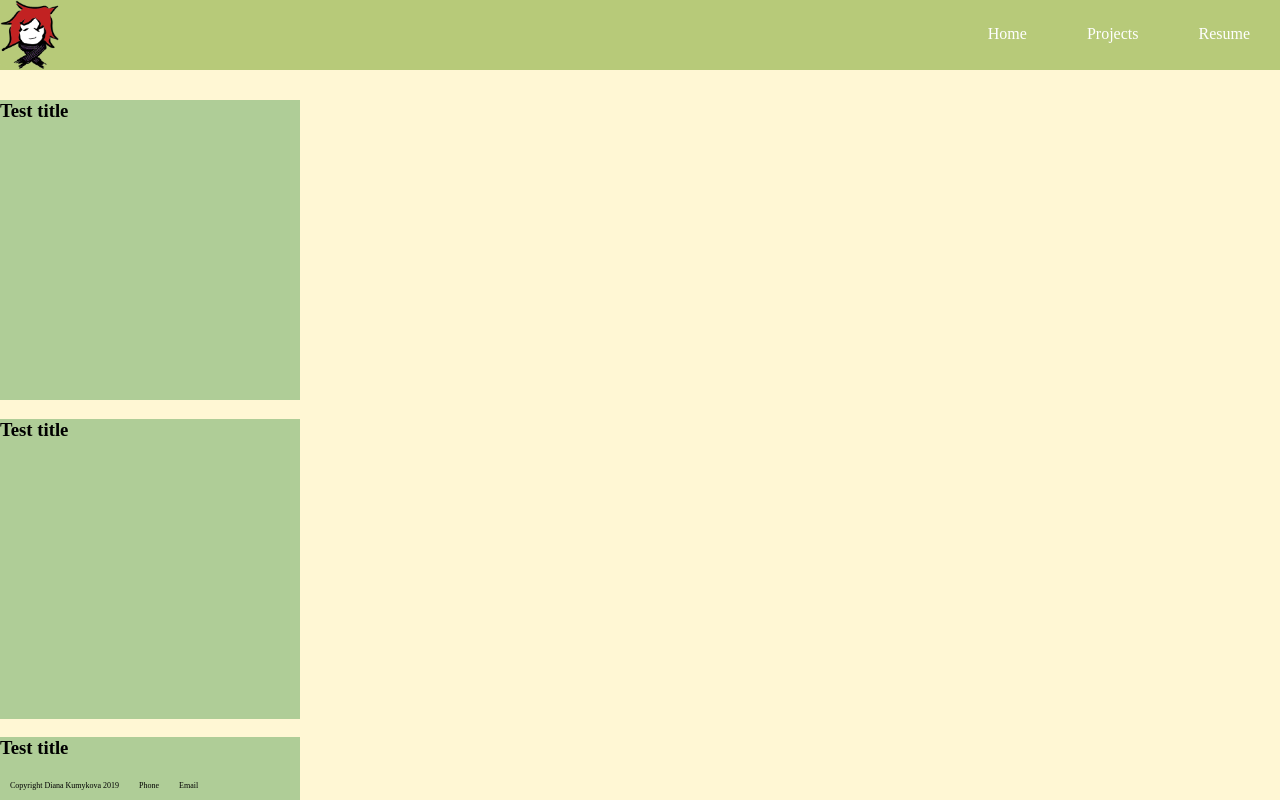
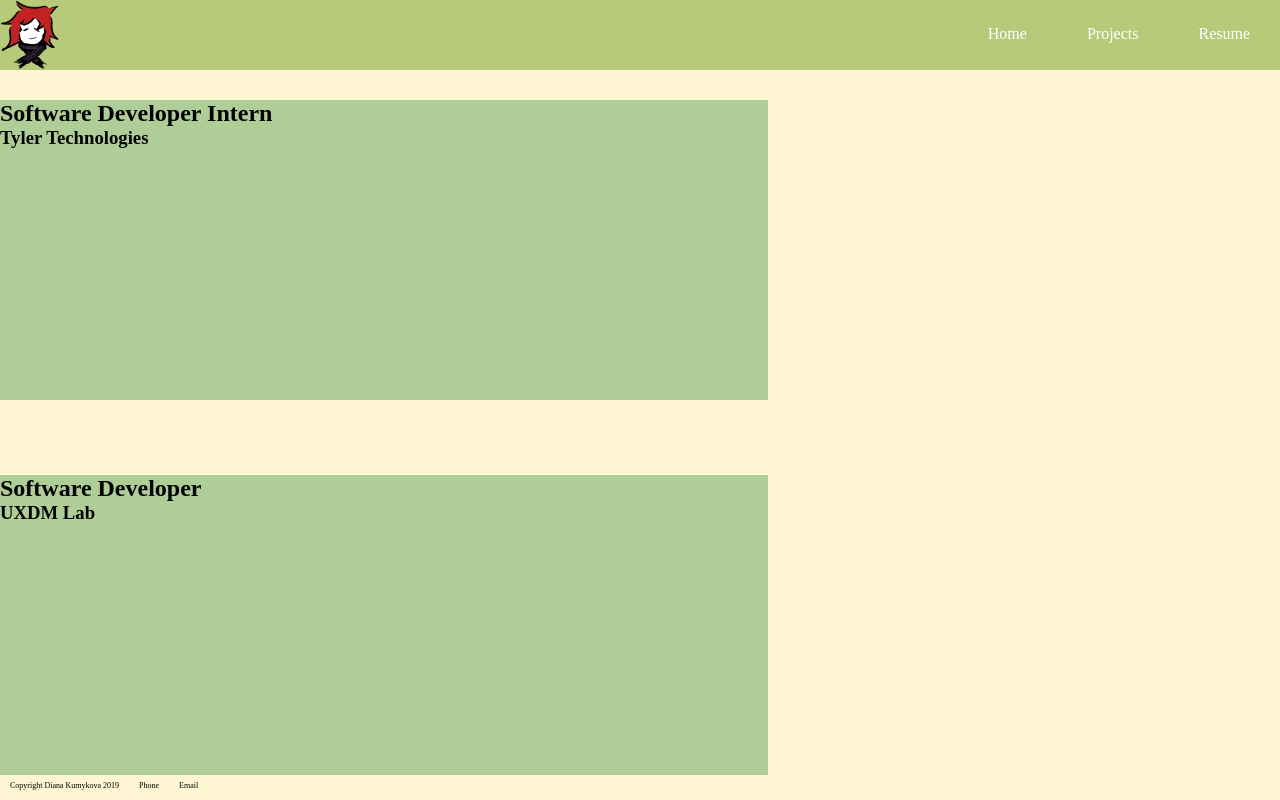
Before and after one commit to dkumykova/dkumykova.github.io, a Vue app: page / in a window 1280 px wide. Both pictures are taken after a click on the item "Projects". Shown: the top 800 px of the page. Built offline with nearby package versions, Linux system fonts and the light colour scheme.

Commit message:
added proj bases

```diff
--- a/package.json
+++ b/package.json
@@ -10,6 +10,7 @@
   "dependencies": {
     "core-js": "^2.6.5",
     "normalize.css": "^8.0.1",
+    "pdfjs-dist": "^2.1.266",
     "vue": "^2.6.10"
   },
   "devDependencies": {
--- a/src/components/projectBoxComp.vue
+++ b/src/components/projectBoxComp.vue
@@ -1,6 +1,7 @@
 <template>
 <div id="mainBox">
-    <h3 v-on:click="fillDescription">{{title}}</h3>
+    <h2 v-on:click="fillDescription">{{title}}</h2>
+    <h3>{{subtitle}}</h3>
     <p v-show="showDescription">{{description}}</p>
 </div>
 
@@ -14,10 +15,15 @@
 export default {
   data: function(){
     return{
-      showDescription: false,
-      title: "Test title",
-      description: "Sample descr  iption"
+      showDescription: false
+      // title: "Test title",
+      // description: "Sample descr  iption"
     }
+  },
+  props:{
+    title: String,
+    subtitle: String,
+    description: String
   },
   methods: {
     fillDescription: function(){
@@ -25,7 +31,7 @@ export default {
       if(this.showDescription == false){
         //this.title = "Test Title";
         this.showDescription = true;
-        this.description = "trueest shit ajdajsd";
+
       } else {
         this.showDescription = false;
       }
--- a/src/pages/resumePage.vue
+++ b/src/pages/resumePage.vue
@@ -2,12 +2,10 @@
 
  <div id="resumePage">
      <div id="downloadResumeButton">
-        <a href="#" class="resumeButton">Link Button</a>
      </div>
      <div id="embeddedResume">
-         eventually embed it here
+         <!-- <img src="../images/resume.pdf" width="800px" height="1000px"> -->
      </div>
-
 
  </div>
 
@@ -17,7 +15,10 @@
 
 <script>
 export default {
-  name: 'resume'
+  name: 'resume',
+  methods:{
+
+  }
 
 }
 
--- a/src/pages/workPage.vue
+++ b/src/pages/workPage.vue
@@ -2,9 +2,13 @@
 
  <div id="workPage">
     <!-- <p>testing testing</p> -->
-    <projBox></projBox>
-    <projBox></projBox>
-    <projBox></projBox>
+    <projBox title="Software Developer Intern"  subtitle="Tyler Technologies" description="testing testing"></projBox>
+    <projBox title="Software Developer" subtitle="UXDM Lab" description="stuff"></projBox>
+    <projBox title="Lead Programmer + Audio" subtitle="Call of Karen" description="yay"></projBox>
+    <projBox title="Forest Fighters" subtitle="Game Jam 2018" description="link to video"></projBox>
+    <projBox title="VR Demo" subtitle="Global Game Jam 2018" description="link to video?"></projBox>
+
+
  </div>
 
 </template>
@@ -27,10 +31,5 @@ export default {
 
 <!-- Add "scoped" attribute to limit CSS to this component only -->
 <style scoped>
-a {
-  color: #42b983;
-}
-/* body{
-  margin-top: 100px;
-} */
+@import '../styles/style.css';
 </style>
--- a/src/styles/style.css
+++ b/src/styles/style.css
@@ -1,3 +1,6 @@
+#app{
+    width: 100%;
+}
 body{
     background-color: #fff7d4;
     margin: 0px;
@@ -63,9 +66,9 @@ li:active{
 
 #mainBox {
     background-color: lightblue;
-    margin-right: 150px;
+    margin-bottom: 75px;
     background-color: #afcd97;
-    width: 300px;
+    width: 60%;
     height: 300px;
   }
 
@@ -95,3 +98,13 @@ font-size: 16px;
 margin: 4px 2px;
 cursor: pointer;
 }
+
+h2{
+    margin-block-end: 0px;
+    margin-block-start: 0px;
+}
+
+h3{
+    margin-block-end: 0px;
+    margin-block-start: 0px;
+}
```
Also changed, not shown: 2 other files (tests, documents, lock files or other folders).
